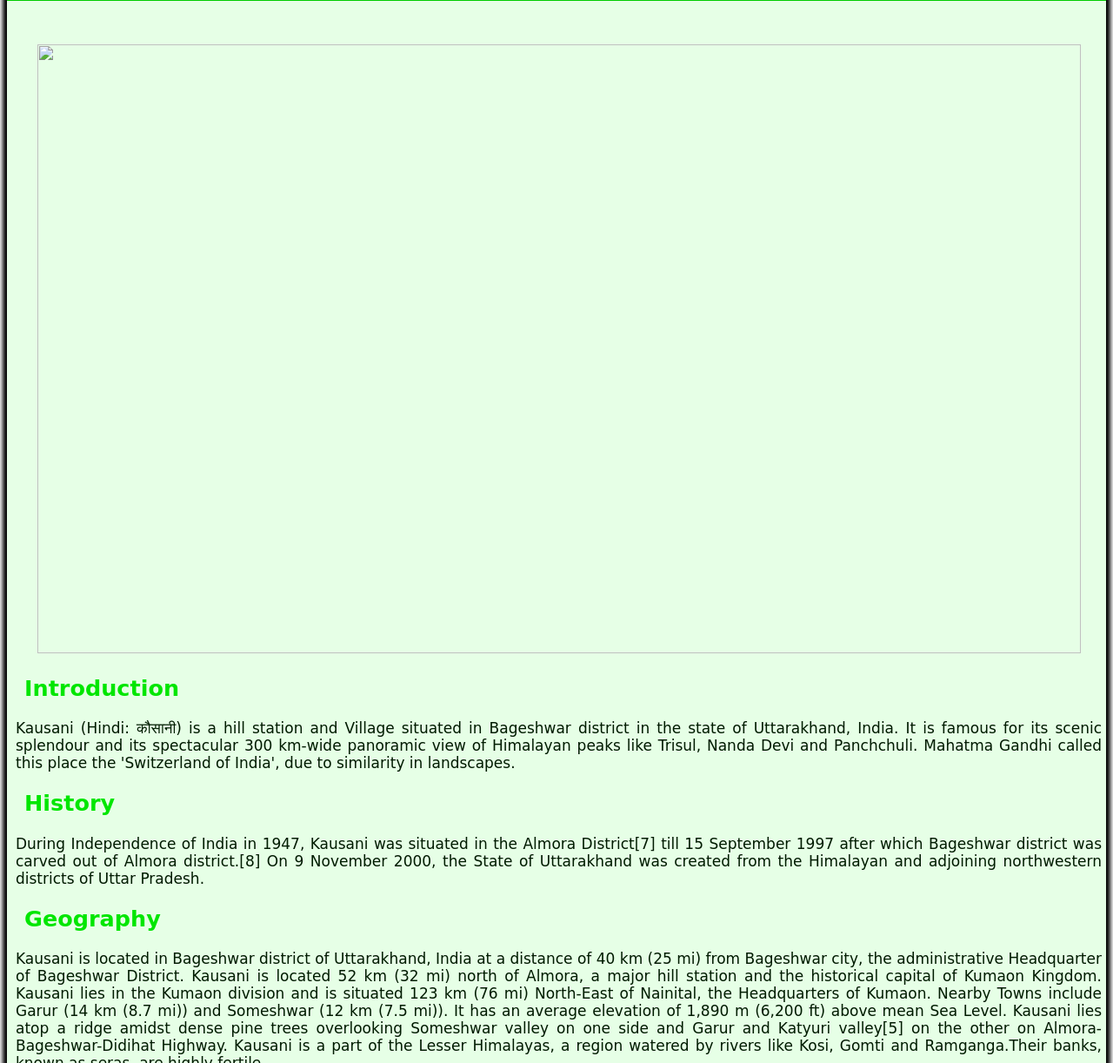
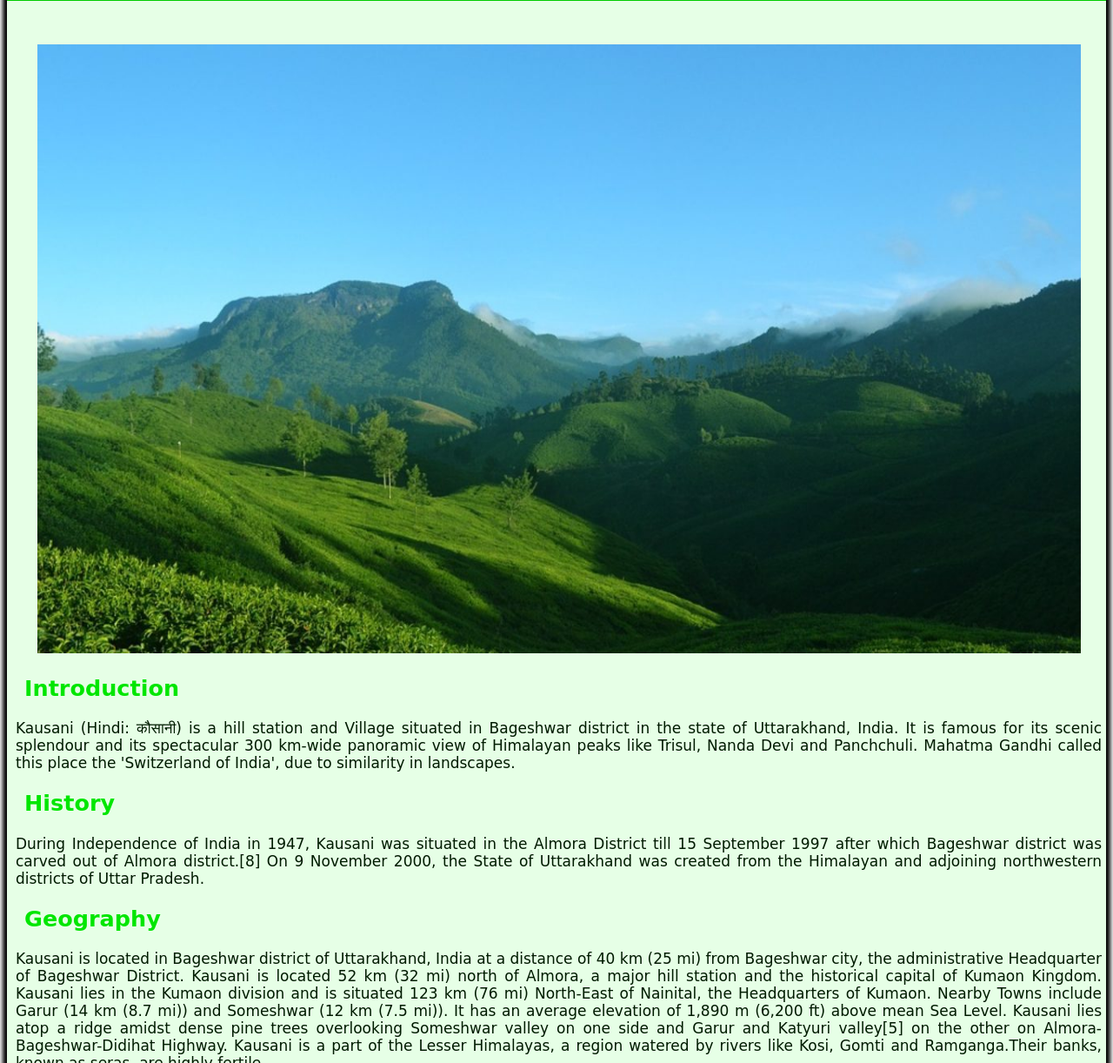
Before and after one commit to amolsatsangi/amolsatsangi.github.io, a plain HTML site: page index.html in a window 1280 px wide. Shown: the part 158-1380 px from the top of the page at 87% size. Drawn offline with Linux system fonts and the light colour scheme.

Commit message:
Update index.html

```diff
--- a/index.html
+++ b/index.html
@@ -17,7 +17,7 @@
         </nav>
         <article class="main">
             <div id="image">
-                <img src="image/k8.jpg" width="1200px" height="700px" >
+                <img src="k8.jpg" width="1200px" height="700px" >
             </div >
             <h2>Introduction</h2>
             <p1>
@@ -26,7 +26,7 @@
             </p1>
             <h2>History</h2>
             <p2>
-            During Independence of India in 1947, Kausani was situated in the Almora District[7] till 15 September 1997 after which Bageshwar district was carved out of Almora district.[8] On 9 November 2000, the State of Uttarakhand was created from the Himalayan and adjoining northwestern districts of Uttar Pradesh.
+            During Independence of India in 1947, Kausani was situated in the Almora District till 15 September 1997 after which Bageshwar district was carved out of Almora district.[8] On 9 November 2000, the State of Uttarakhand was created from the Himalayan and adjoining northwestern districts of Uttar Pradesh.
                 <h2>Geography</h2>
             <p7>
                 Kausani is located in Bageshwar district of Uttarakhand, India at a distance of 40 km (25 mi) from Bageshwar city, the administrative Headquarter of Bageshwar District. Kausani is located 52 km (32 mi) north of Almora, a major hill station and the historical capital of Kumaon Kingdom. Kausani lies in the Kumaon division and is situated 123 km (76 mi) North-East of Nainital, the Headquarters of Kumaon. Nearby Towns include Garur (14 km (8.7 mi)) and Someshwar (12 km (7.5 mi)). It has an average elevation of 1,890 m (6,200 ft) above mean Sea Level. Kausani lies atop a ridge amidst dense pine trees overlooking Someshwar valley on one side and Garur and Katyuri valley[5] on the other on Almora-Bageshwar-Didihat Highway. Kausani is a part of the Lesser Himalayas, a region watered by rivers like Kosi, Gomti and Ramganga.Their banks, known as seras, are highly fertile.
```
